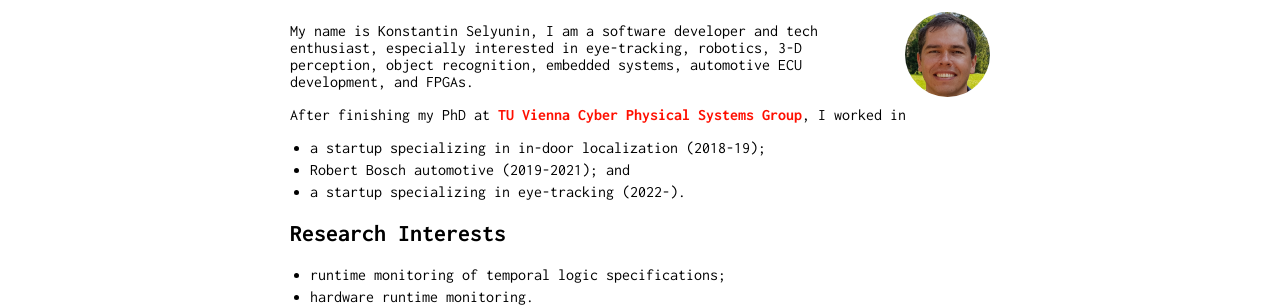
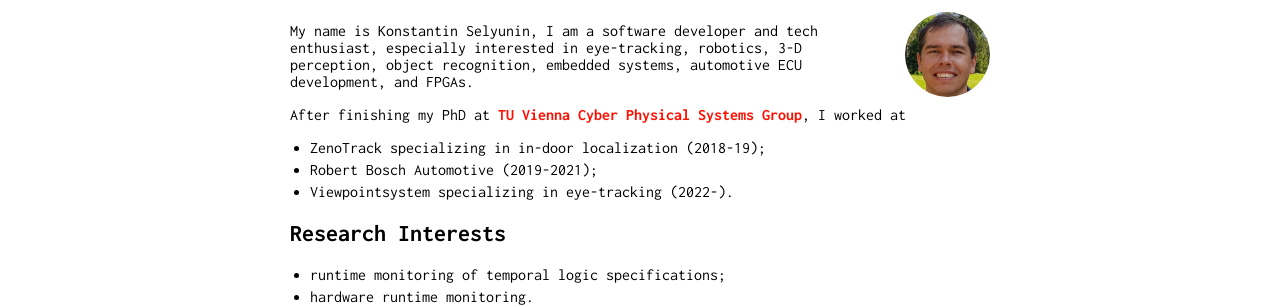
Before and after one commit to selyunin/selyunin.github.io, a Jekyll site: the page built from index.md, in a window 1280 px wide. Shown: the part 163-470 px from the top of the page. Built offline with Jekyll 4.4.1, drawn with Linux system fonts in a browser that asks for light colours.

```diff
--- a/index.md
+++ b/index.md
@@ -16,10 +16,10 @@ object recognition, embedded systems, automotive ECU development, and FPGAs.
 After finishing my PhD at
 [**TU Vienna**](https://www.tuwien.at/)
 [**Cyber Physical Systems Group**](https://ti.tuwien.ac.at/),
-I worked in
-* a startup specializing in in-door localization (2018-19);
-* Robert Bosch automotive (2019-2021); and
-* a startup specializing in eye-tracking (2022-).
+I worked at
+* ZenoTrack specializing in in-door localization (2018-19);
+* Robert Bosch Automotive (2019-2021);
+* Viewpointsystem specializing in eye-tracking (2022-).
 
 ## Research Interests
 
```
Also changed, not shown: _pages/tech-posts.md (+1 -1 lines), _posts/2022-09-18-welcome-to-jekyll.markdown (added, +30 -0 lines), 1 other file.
